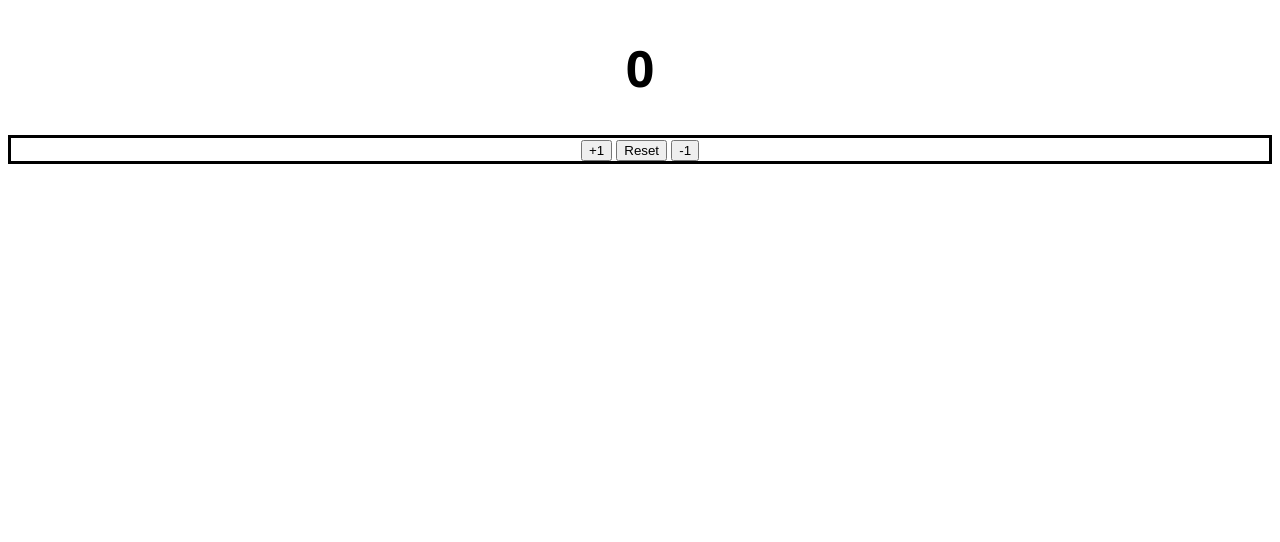
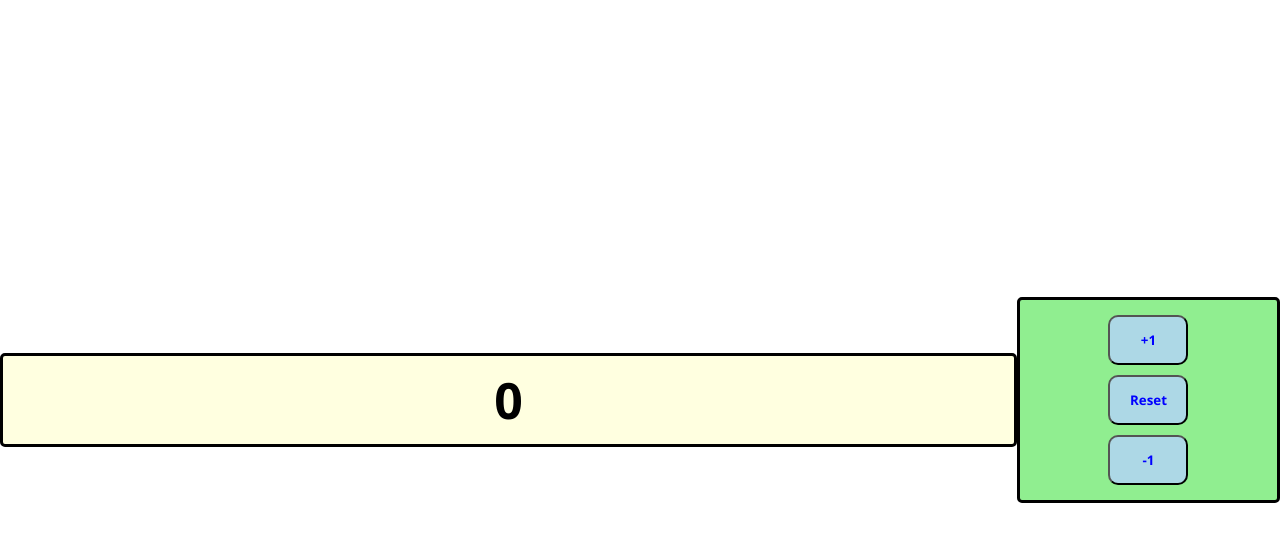
Before and after one commit to LeumSauce/Number-Counter, a plain HTML site: page index.html in a window 1280 px wide. Drawn offline with Linux system fonts and the light colour scheme.

Commit message:
Update style.css

```diff
--- a/style.css
+++ b/style.css
@@ -1,11 +1,46 @@
-body{
+body {
     font-family: 'Segoe UI', Tahoma, Geneva, Verdana, sans-serif;
+    display: flex;
+    justify-content: center;
+    align-items: center;
+    min-height: 100vh; /* Ensure the content is centered vertically */
+    margin: 0; /* Remove default margin */
 }
+
 div#BtnContainer {
-    border: 3px solid black;
+    display: flex;
+    justify-content: center;
+    align-items: center;
+    flex-direction: column; /* Stack the counter above the buttons */
+    width: 300px; /* Fixed width for the container */
+    height: auto; /* Height adjusts based on content */
+    border: 3px solid black; /* Border around the container */
     text-align: center;
+    background-color: lightgreen;
+    border-radius: 5px; /* Rounded corners for the container */
+    padding: 10px;
 }
-H1#MyH1{
+
+H1#MyH1 {
     font-size: 50px;
     text-align: center;
+    margin: 0;
+    padding: 10px;
+    width: 100%; /* Make width 100% of the container */
+    box-sizing: border-box; /* Include border in the width */
+    border: 3px solid black; /* Border around the number counter */
+    border-radius: 5px;
+    background-color: lightyellow;
 }
+
+#BtnContainer button {
+    color: blue;
+    font-family: 'Segoe UI', Tahoma, Geneva, Verdana, sans-serif;
+    font-weight: 800;
+    width: 80px; /* Set all buttons to the same width */
+    height: 50px; /* Set all buttons to the same height */
+    margin: 5px; /* Space between buttons */
+    border-radius: 10px;
+    background-color: lightblue;
+    cursor: pointer;
+}
```
